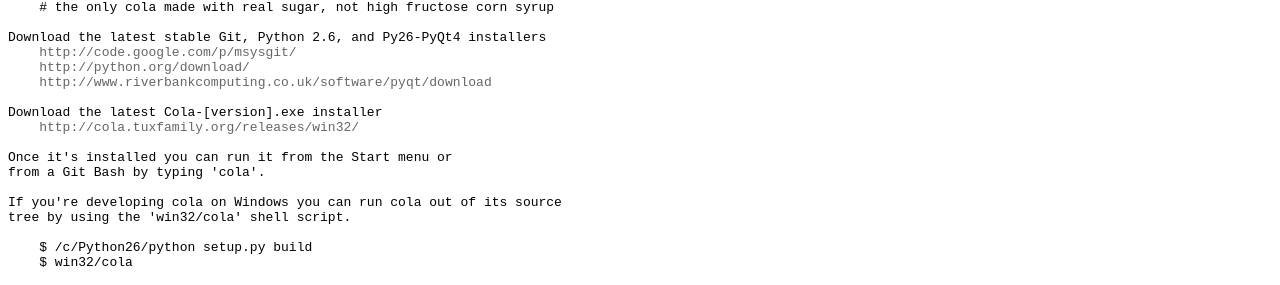
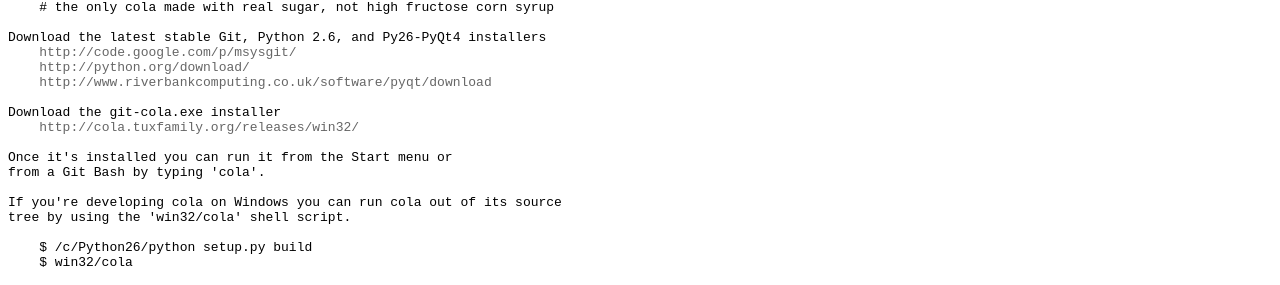
Before and after one commit to git-cola/git-cola.github.io, a Jekyll site: the page built from install.html, in a window 1280 px wide. Shown: the part 714-999 px from the top of the page. Built offline with Jekyll 4.4.1, drawn with Linux system fonts in a browser that asks for light colours.

Commit message:
Update win32 links to use git-cola.exe
Signed-off-by: David Aguilar <davvid@gmail.com>

```diff
--- a/downloads.html
+++ b/downloads.html
@@ -35,7 +35,7 @@
 	<li><a href="http://code.google.com/p/msysgit/">git</a></li>
 	<li><a href="http://python.org/download/">python</a></li>
 	<li><a href="http://www.riverbankcomputing.co.uk/software/pyqt/download">pyqt4</a></li>
-	<li><a href="releases/win32/cola.exe">git-cola</a></li>
+	<li><a href="releases/win32/git-cola.exe">git-cola</a></li>
 </ul>
 
 <h1 class="title">Source Releases</h1> <ul>
--- a/install.html
+++ b/install.html
@@ -47,7 +47,7 @@
     <a href="http://python.org/download/">http://python.org/download/</a>
     <a href="http://www.riverbankcomputing.co.uk/software/pyqt/download">http://www.riverbankcomputing.co.uk/software/pyqt/download</a>
 
-Download the latest Cola-[version].exe installer
+Download the git-cola.exe installer
     <a href="http://cola.tuxfamily.org/releases/win32/">http://cola.tuxfamily.org/releases/win32/</a>
 
 Once it's installed you can run it from the Start menu or
```
